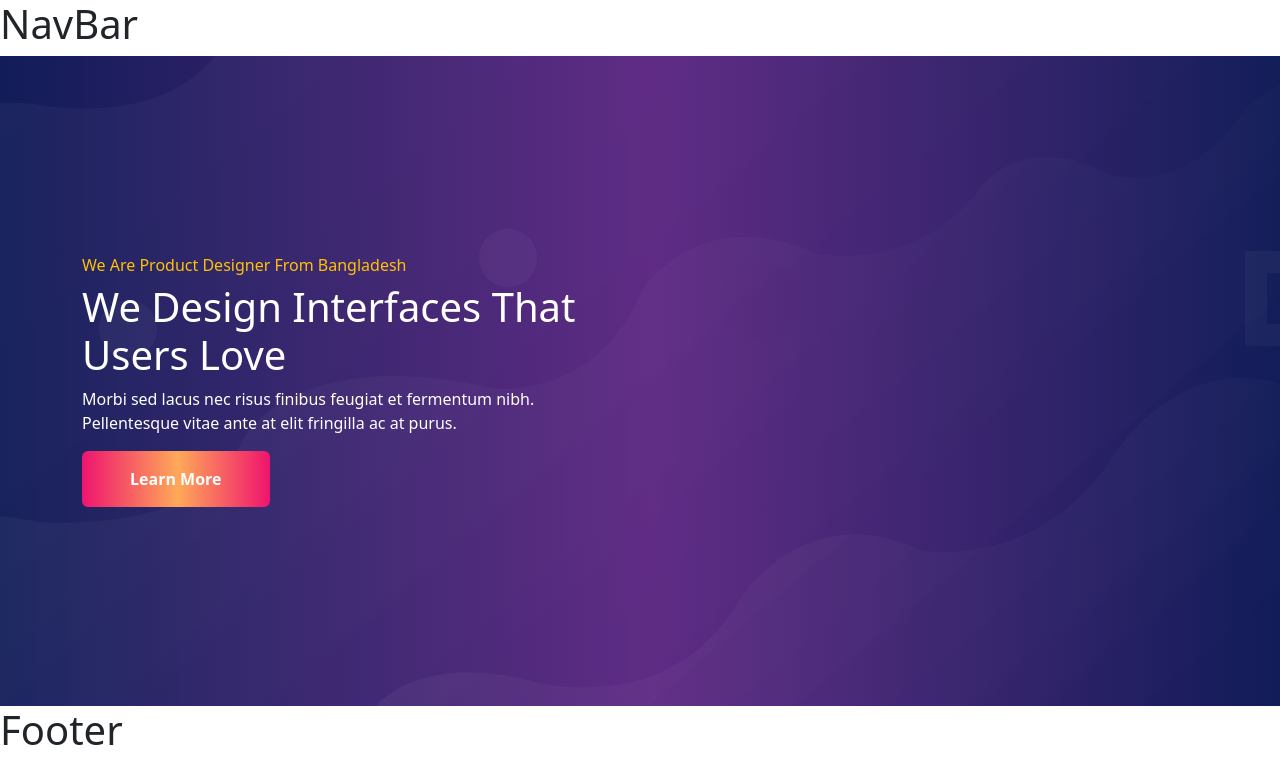
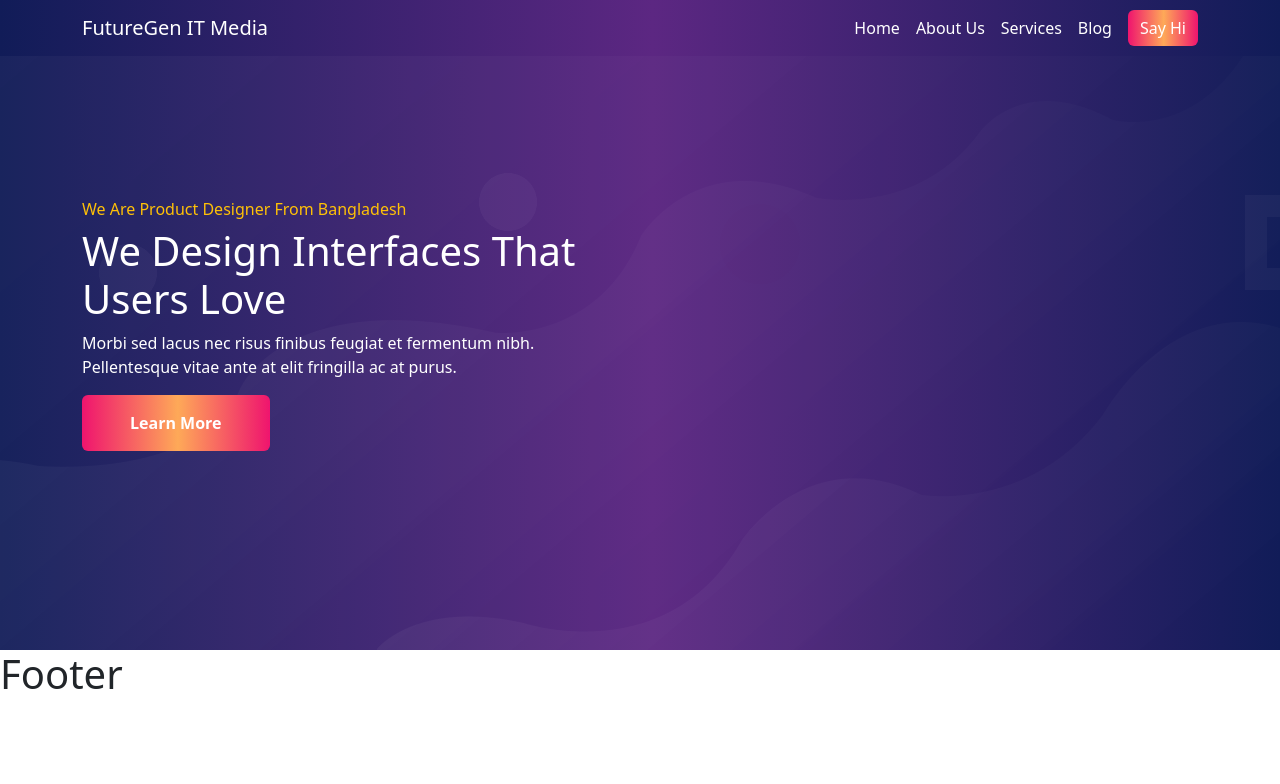
Before and after one commit to aminulislam2002/future-gen-client, a React (Vite) app: page / in a window 1280 px wide. Shown: the top 784 px of the page. Built offline with nearby package versions, Linux system fonts and the light colour scheme.

Commit message:
design basic navbar

```diff
--- a/src/Pages/HomePage/SharedPages/NavBar/NavBar.jsx
+++ b/src/Pages/HomePage/SharedPages/NavBar/NavBar.jsx
@@ -1,10 +1,47 @@
+import Button from "react-bootstrap/Button";
+import Container from "react-bootstrap/Container";
+import Form from "react-bootstrap/Form";
+import Nav from "react-bootstrap/Nav";
+import Navbar from "react-bootstrap/Navbar";
+
+import "./NavBar.css";
 
 const NavBar = () => {
-    return (
-        <div>
-            <h1>NavBar</h1>
-        </div>
-    );
+  return (
+    <Navbar
+      expand="lg"
+      fixed="top"
+      style={{ backgroundImage: `linear-gradient(90deg, #111c58 0, #5c2782 51%, #111c58)`, color: "white" }}
+    >
+      <Container fluid className="container mx-auto">
+        <Navbar.Brand className="text-white" href="/">
+          FutureGen IT Media
+        </Navbar.Brand>
+        <Navbar.Toggle aria-controls="navbarScroll" />
+        <Navbar.Collapse id="navbarScroll">
+          <Nav className="ms-auto me-2 my-2 my-lg-0" style={{ maxHeight: "100px" }} navbarScroll>
+            <Nav.Link className="text-white" href="/">
+              Home
+            </Nav.Link>
+            <Nav.Link className="text-white" href="/about-us">
+              About Us
+            </Nav.Link>
+            <Nav.Link className="text-white" href="/services">
+              Services
+            </Nav.Link>
+            <Nav.Link className="text-white" href="/blog">
+              Blog
+            </Nav.Link>
+          </Nav>
+          <Form className="d-flex">
+            <Button variant="outline-success" className="gradient border-0 text-white">
+              Say Hi
+            </Button>
+          </Form>
+        </Navbar.Collapse>
+      </Container>
+    </Navbar>
+  );
 };
 
 export default NavBar;
```
Also changed, not shown: src/Pages/HomePage/SharedPages/NavBar/NavBar.css (added, +10 -0 lines).
